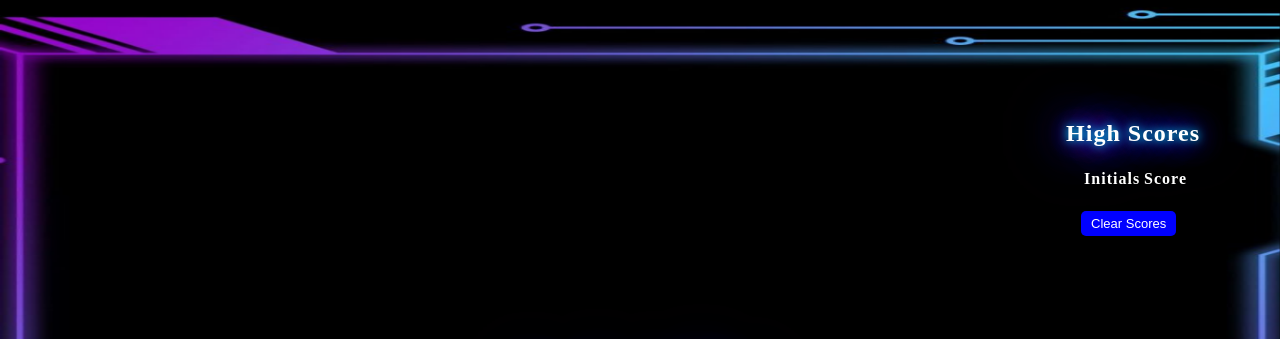
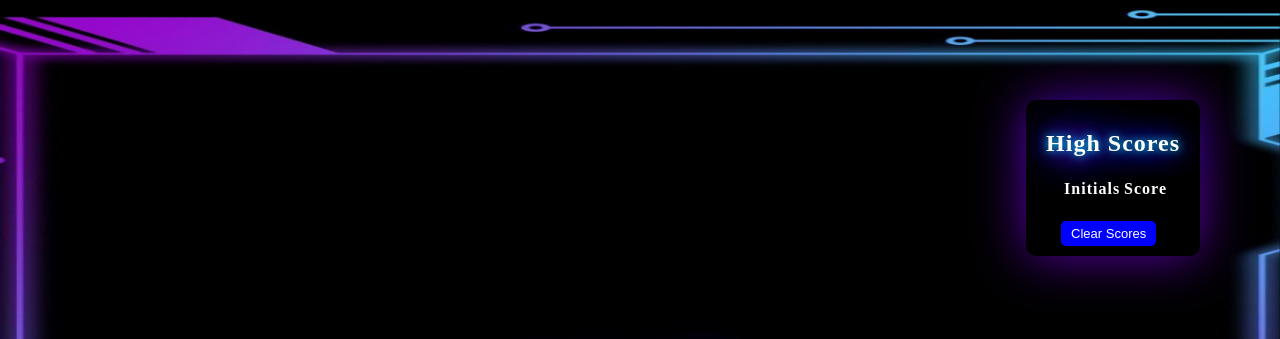
Before and after one commit to Bakerwes/Code-Quiz, a plain HTML site: page index.html in a window 1280 px wide. Shown: the top 339 px of the page. Drawn offline with Linux system fonts and the light colour scheme.

Commit message:
Update style.css

```diff
--- a/assets/css/style.css
+++ b/assets/css/style.css
@@ -99,6 +99,9 @@ body {
     color: white;
     justify-content: center;
     margin-top: 20px;
+    animation: shadow-pulse 3s ease-in-out infinite;
+    padding: 10px 20px;
+    border-radius: 10px;
   }
 
   #highscores-title {
```
